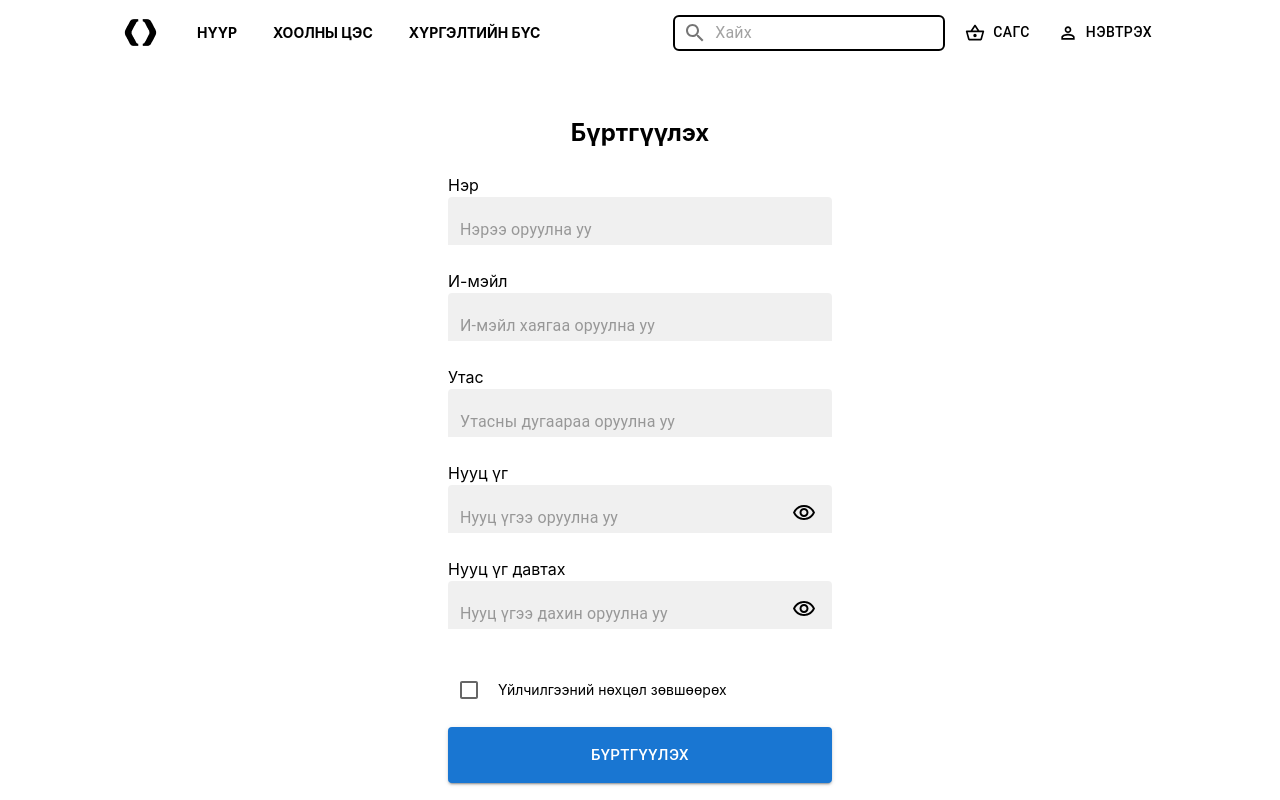
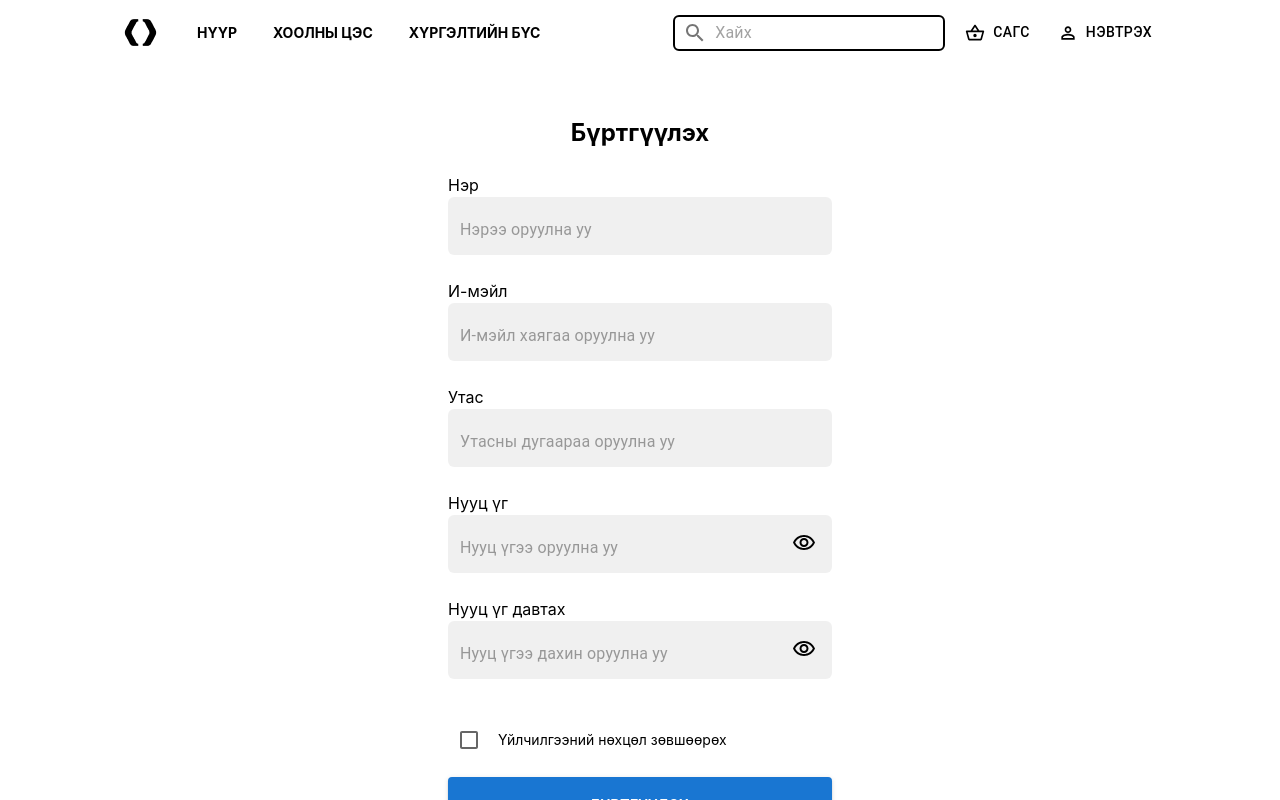
Before and after one commit to z0l0git/food-delivery, a Next.js app in the folder frontend-food/: page / in a window 1280 px wide. Shown: the top 800 px of the page. Built offline with nearby package versions, Linux system fonts and the light colour scheme.

Commit message:
sign up front finish

```diff
--- a/frontend-food/package.json
+++ b/frontend-food/package.json
@@ -12,6 +12,7 @@
     "@emotion/react": "^11.11.4",
     "@emotion/styled": "^11.11.0",
     "@fontsource/roboto": "^5.0.12",
+    "@mui/icons-material": "^5.15.12",
     "@mui/material": "^5.15.12",
     "@mui/toolpad": "^0.1.51",
     "mui": "^0.0.1",
--- a/frontend-food/src/components/signup/InputComponent.tsx
+++ b/frontend-food/src/components/signup/InputComponent.tsx
@@ -24,7 +24,14 @@ export const InputComponent = (props: any) => {
         type={type}
         fullWidth
         placeholder={placeholder}
-        InputProps={{ disableUnderline: true }}
+        InputProps={{
+          disableUnderline: true,
+          style: {
+            paddingBottom: "10px",
+            borderRadius: "6px",
+          },
+        }}
+        className=""
         name={name}
         onChange={handleChange}
       />
--- a/frontend-food/src/components/signup/SignupBox.tsx
+++ b/frontend-food/src/components/signup/SignupBox.tsx
@@ -1,5 +1,5 @@
 "use client";
-import React from "react";
+import React, { ChangeEvent } from "react";
 import { InputComponent } from "./InputComponent";
 import Checkbox from "@mui/material/Checkbox";
 import Button from "@mui/material/Button";
@@ -7,6 +7,7 @@ import { useState } from "react";
 
 export const SignupBox = () => {
   const [showPassword, setShowPassword] = useState(false);
+  const [showPassword2, setShowPassword2] = useState(false);
   const [rePassword, setRePassword] = useState("");
   const [data, setData] = useState({
     name: "",
@@ -18,6 +19,18 @@ export const SignupBox = () => {
   const handleShowPassword = () => {
     setShowPassword(!showPassword);
   };
+  const handleShowPassword2 = () => {
+    setShowPassword2(!showPassword2);
+  };
+
+  const handleChange = (event: ChangeEvent<HTMLInputElement>) => {
+    const { name, value } = event.target;
+    setData({ ...data, [name]: value });
+  };
+  const handlePasswordChange = (event: ChangeEvent<HTMLInputElement>) => {
+    const { value } = event.target;
+    setRePassword(value);
+  };
 
   return (
     <div className="w-[448px] p-[32px] flex flex-col items-center gap-6 justify-center">
@@ -27,17 +40,20 @@ export const SignupBox = () => {
           label="Нэр"
           placeholder="Нэрээ оруулна уу"
           name="name"
+          handleChange={handleChange}
         />
         <InputComponent
           label="И-мэйл"
           placeholder="И-мэйл хаягаа оруулна уу"
           name="email"
+          handleChange={handleChange}
         />
         <InputComponent
           label="Утас"
           placeholder="Утасны дугаараа оруулна уу"
           type="number"
           name="phone"
+          handleChange={handleChange}
         />
         <InputComponent
           label="Нууц үг"
@@ -47,15 +63,17 @@ export const SignupBox = () => {
           type={showPassword ? "text" : "password"}
           showPassword={showPassword}
           handleShowPassword={handleShowPassword}
+          handleChange={handleChange}
         />
         <InputComponent
           label="Нууц үг давтах "
           placeholder="Нууц үгээ дахин оруулна уу"
           pass="true"
           name="repassword"
-          type={showPassword ? "text" : "password"}
-          showPassword={showPassword}
-          handleShowPassword={handleShowPassword}
+          type={showPassword2 ? "text" : "password"}
+          showPassword={showPassword2}
+          handleShowPassword={handleShowPassword2}
+          handleChange={handlePasswordChange}
         />
       </div>
       <div className="w-full flex flex-col gap-4">
```
Also changed, not shown: 1 other file (tests, documents, lock files or other folders).
